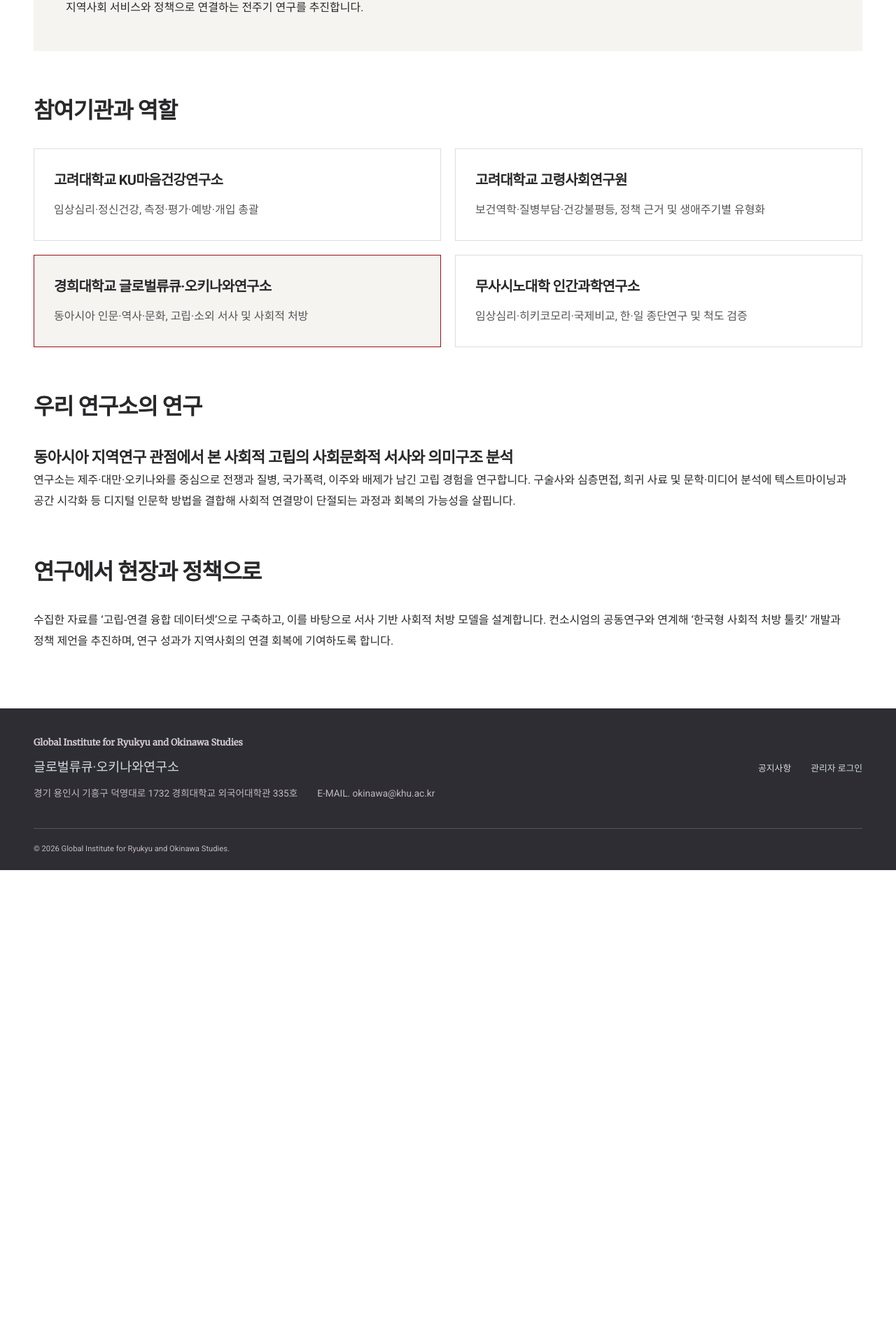
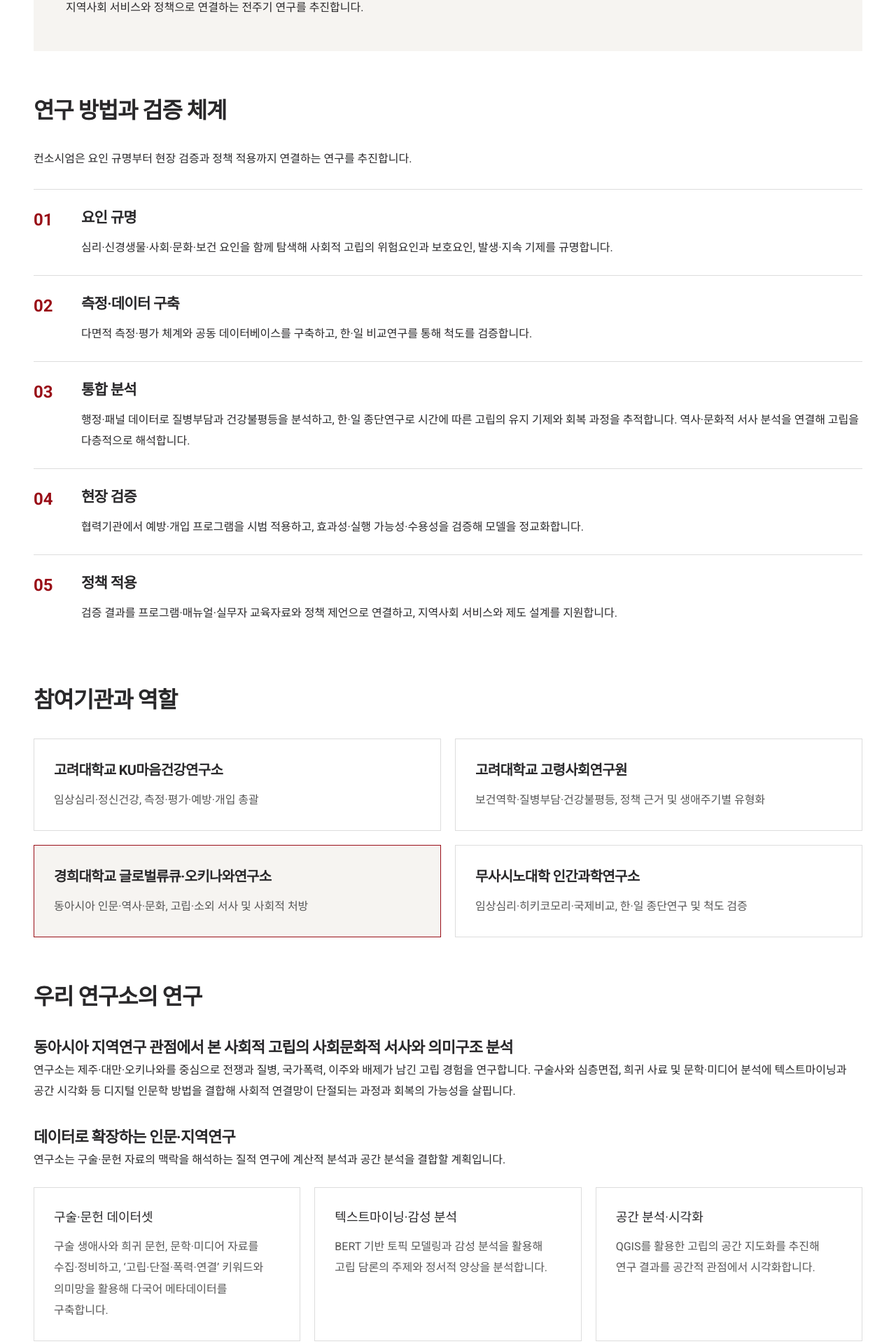
Before and after one commit to choi586/global-ryukyu-okinawa, a Next.js app: page /research in a window 1280 px wide. Shown: the part 737-2657 px from the top of the page at 70% size. Before the commit the page ends 1980 px from the top, so only its background shows below. Built offline with nearby package versions, Linux system fonts and the light colour scheme.

Commit message:
Describe research methods and validation framework

```diff
--- a/src/app/globals.css
+++ b/src/app/globals.css
@@ -2620,3 +2620,14 @@
 .project-partners .project-partner-home { border-color: #990e17; background: #f6f4f1; }
 html[lang='ja'] .project-page h2, html[lang='ja'] .project-page h3, html[lang='ja'] .project-page p { word-break: normal; }
 @media (max-width: 800px) { .project-partners { grid-template-columns: 1fr; } .project-page { padding-top: 40px; } }
+
+.project-methods { list-style: none; padding: 0; margin: 28px 0 0; }
+.project-methods li { display: grid; grid-template-columns: 48px minmax(0, 1fr); gap: 20px; padding: 24px 0; border-top: 1px solid #ddd; }
+.project-method-number { color: #990e17; font-size: 24px; font-weight: 600; }
+.project-methods h3 { margin: 0 0 10px; font-size: 21px; line-height: 1.6; }
+.project-methods p { margin: 0; }
+.project-analysis { margin-top: 32px; }
+.project-analysis > h3 { font-size: 22px; line-height: 1.6; }
+.project-analysis .project-partners { grid-template-columns: repeat(3, minmax(0, 1fr)); margin-top: 24px; }
+.project-analysis h4 { margin: 0 0 12px; font-size: 18px; line-height: 1.6; overflow-wrap: anywhere; }
+@media (max-width: 800px) { .project-analysis .project-partners { grid-template-columns: 1fr; } .project-methods li { grid-template-columns: 32px minmax(0, 1fr); gap: 14px; } }
--- a/src/i18n/ja.ts
+++ b/src/i18n/ja.ts
@@ -142,4 +142,34 @@
   '연구에서 현장과 정책으로': '研究から現場と政策へ',
   '수집한 자료를 ‘고립-연결 융합 데이터셋’으로 구축하고, 이를 바탕으로 서사 기반 사회적 처방 모델을 설계합니다. 컨소시엄의 공동연구와 연계해 ‘한국형 사회적 처방 툴킷’ 개발과 정책 제언을 추진하며, 연구 성과가 지역사회의 연결 회복에 기여하도록 합니다.':
     '収集した資料を「孤立・つながり融合データセット」として構築し、それを基にナラティブに基づく社会的処方モデルを設計します。コンソーシアムの共同研究と連携して「韓国型社会的処方ツールキット」の開発と政策提言を進め、研究成果を地域社会のつながりの回復に生かします。',
+  '연구 방법과 검증 체계': '研究手法と検証体制',
+  '컨소시엄은 요인 규명부터 현장 검증과 정책 적용까지 연결하는 연구를 추진합니다.':
+    'コンソーシアムは、要因の解明から現場での検証、政策への応用までをつなぐ研究を進めます。',
+  '요인 규명': '要因の解明',
+  '심리·신경생물·사회·문화·보건 요인을 함께 탐색해 사회적 고립의 위험요인과 보호요인, 발생·지속 기제를 규명합니다.':
+    '心理・神経生物・社会・文化・保健の各要因を併せて探究し、社会的孤立のリスク要因と保護要因、発生・持続のメカニズムを解明します。',
+  '측정·데이터 구축': '測定・データの構築',
+  '다면적 측정·평가 체계와 공동 데이터베이스를 구축하고, 한·일 비교연구를 통해 척도를 검증합니다.':
+    '多面的な測定・評価体制と共同データベースを構築し、日韓比較研究を通じて尺度を検証します。',
+  '통합 분석': '統合分析',
+  '행정·패널 데이터로 질병부담과 건강불평등을 분석하고, 한·일 종단연구로 시간에 따른 고립의 유지 기제와 회복 과정을 추적합니다. 역사·문화적 서사 분석을 연결해 고립을 다층적으로 해석합니다.':
+    '行政・パネルデータを用いて疾病負担と健康格差を分析し、日韓の縦断研究によって孤立の維持メカニズムと回復過程を経時的に追跡します。歴史・文化的なナラティブの分析を結びつけ、孤立を多層的に解釈します。',
+  '현장 검증': '現場での検証',
+  '협력기관에서 예방·개입 프로그램을 시범 적용하고, 효과성·실행 가능성·수용성을 검증해 모델을 정교화합니다.':
+    '協力機関で予防・介入プログラムを試行し、有効性・実行可能性・受容性を検証することでモデルを精緻化します。',
+  '정책 적용': '政策への応用',
+  '검증 결과를 프로그램·매뉴얼·실무자 교육자료와 정책 제언으로 연결하고, 지역사회 서비스와 제도 설계를 지원합니다.':
+    '検証結果をプログラム・マニュアル・実務者向け研修資料および政策提言へとつなぎ、地域社会のサービスと制度設計を支援します。',
+  '데이터로 확장하는 인문·지역연구': 'データへと展開する人文・地域研究',
+  '연구소는 구술·문헌 자료의 맥락을 해석하는 질적 연구에 계산적 분석과 공간 분석을 결합할 계획입니다.':
+    '本研究所は、オーラルヒストリーや文献資料の文脈を解釈する質的研究に、計算的分析と空間分析を組み合わせる計画です。',
+  '구술·문헌 데이터셋': 'オーラルヒストリー・文献データセット',
+  '구술 생애사와 희귀 문헌, 문학·미디어 자료를 수집·정비하고, ‘고립·단절·폭력·연결’ 키워드와 의미망을 활용해 다국어 메타데이터를 구축합니다.':
+    '口述によるライフヒストリー、希少文献、文学・メディア資料を収集・整備し、「孤立・断絶・暴力・つながり」のキーワードと意味ネットワークを活用して多言語メタデータを構築します。',
+  '텍스트마이닝·감성 분석': 'テキストマイニング・感情分析',
+  'BERT 기반 토픽 모델링과 감성 분석을 활용해 고립 담론의 주제와 정서적 양상을 분석합니다.':
+    'BERTを用いたトピックモデリングと感情分析を活用し、孤立をめぐる言説のテーマと感情的な特徴を分析します。',
+  '공간 분석·시각화': '空間分析・可視化',
+  'QGIS를 활용한 고립의 공간 지도화를 추진해 연구 결과를 공간적 관점에서 시각화합니다.':
+    'QGISを活用した孤立の空間的マッピングを進め、研究成果を空間的な視点から可視化します。',
 };
--- a/src/views/research.tsx
+++ b/src/views/research.tsx
@@ -32,6 +32,81 @@
               '청소년부터 청년·중장년·노년까지 생애주기별 고립 경험을 다층적으로 분석하고, 측정·평가와 현장 실증, 국제 비교연구를 통해 예방·개입 모델을 개발합니다. 이를 지역사회 서비스와 정책으로 연결하는 전주기 연구를 추진합니다.',
             )}
           </p>
+        </section>
+        <section className="project-block" aria-labelledby="methods-heading">
+          <div className="section-heading">
+            <h2 id="methods-heading">{t('연구 방법과 검증 체계')}</h2>
+          </div>
+          <p>
+            {t('컨소시엄은 요인 규명부터 현장 검증과 정책 적용까지 연결하는 연구를 추진합니다.')}
+          </p>
+          <ol className="project-methods">
+            <li>
+              <span className="project-method-number" aria-hidden="true">
+                01
+              </span>
+              <div>
+                <h3>{t('요인 규명')}</h3>
+                <p>
+                  {t(
+                    '심리·신경생물·사회·문화·보건 요인을 함께 탐색해 사회적 고립의 위험요인과 보호요인, 발생·지속 기제를 규명합니다.',
+                  )}
+                </p>
+              </div>
+            </li>
+            <li>
+              <span className="project-method-number" aria-hidden="true">
+                02
+              </span>
+              <div>
+                <h3>{t('측정·데이터 구축')}</h3>
+                <p>
+                  {t(
+                    '다면적 측정·평가 체계와 공동 데이터베이스를 구축하고, 한·일 비교연구를 통해 척도를 검증합니다.',
+                  )}
+                </p>
+              </div>
+            </li>
+            <li>
+              <span className="project-method-number" aria-hidden="true">
+                03
+              </span>
+              <div>
+                <h3>{t('통합 분석')}</h3>
+                <p>
+                  {t(
+                    '행정·패널 데이터로 질병부담과 건강불평등을 분석하고, 한·일 종단연구로 시간에 따른 고립의 유지 기제와 회복 과정을 추적합니다. 역사·문화적 서사 분석을 연결해 고립을 다층적으로 해석합니다.',
+                  )}
+                </p>
+              </div>
+            </li>
+            <li>
+              <span className="project-method-number" aria-hidden="true">
+                04
+              </span>
+              <div>
+                <h3>{t('현장 검증')}</h3>
+                <p>
+                  {t(
+                    '협력기관에서 예방·개입 프로그램을 시범 적용하고, 효과성·실행 가능성·수용성을 검증해 모델을 정교화합니다.',
+                  )}
+                </p>
+              </div>
+            </li>
+            <li>
+              <span className="project-method-number" aria-hidden="true">
+                05
+              </span>
+              <div>
+                <h3>{t('정책 적용')}</h3>
+                <p>
+                  {t(
+                    '검증 결과를 프로그램·매뉴얼·실무자 교육자료와 정책 제언으로 연결하고, 지역사회 서비스와 제도 설계를 지원합니다.',
+                  )}
+                </p>
+              </div>
+            </li>
+          </ol>
         </section>
         <section className="project-block" aria-labelledby="partners-heading">
           <div className="section-heading">
@@ -68,6 +143,40 @@
               '연구소는 제주·대만·오키나와를 중심으로 전쟁과 질병, 국가폭력, 이주와 배제가 남긴 고립 경험을 연구합니다. 구술사와 심층면접, 희귀 사료 및 문학·미디어 분석에 텍스트마이닝과 공간 시각화 등 디지털 인문학 방법을 결합해 사회적 연결망이 단절되는 과정과 회복의 가능성을 살핍니다.',
             )}
           </p>
+          <div className="project-analysis">
+            <h3>{t('데이터로 확장하는 인문·지역연구')}</h3>
+            <p>
+              {t(
+                '연구소는 구술·문헌 자료의 맥락을 해석하는 질적 연구에 계산적 분석과 공간 분석을 결합할 계획입니다.',
+              )}
+            </p>
+            <ul className="project-partners">
+              <li>
+                <h4>{t('구술·문헌 데이터셋')}</h4>
+                <p>
+                  {t(
+                    '구술 생애사와 희귀 문헌, 문학·미디어 자료를 수집·정비하고, ‘고립·단절·폭력·연결’ 키워드와 의미망을 활용해 다국어 메타데이터를 구축합니다.',
+                  )}
+                </p>
+              </li>
+              <li>
+                <h4>{t('텍스트마이닝·감성 분석')}</h4>
+                <p>
+                  {t(
+                    'BERT 기반 토픽 모델링과 감성 분석을 활용해 고립 담론의 주제와 정서적 양상을 분석합니다.',
+                  )}
+                </p>
+              </li>
+              <li>
+                <h4>{t('공간 분석·시각화')}</h4>
+                <p>
+                  {t(
+                    'QGIS를 활용한 고립의 공간 지도화를 추진해 연구 결과를 공간적 관점에서 시각화합니다.',
+                  )}
+                </p>
+              </li>
+            </ul>
+          </div>
         </section>
         <section className="project-block" aria-labelledby="project-impact-heading">
           <div className="section-heading">
```
